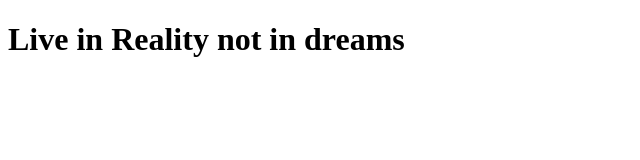
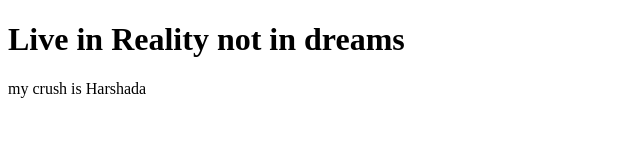
Before and after one commit to riyazs007/localrepo2, a plain HTML site: page index.html in a window 1280 px wide. Shown: the whole page, without its empty margins (0-640 px from the left). Drawn offline with Linux system fonts and the light colour scheme.

Commit message:
added new line to main

```diff
--- a/index.html
+++ b/index.html
@@ -7,5 +7,6 @@
 </head>
 <body>
     <h1>Live in Reality not in dreams</h1>
+    <p>my crush is Harshada</p>
 </body>
 </html>
```
